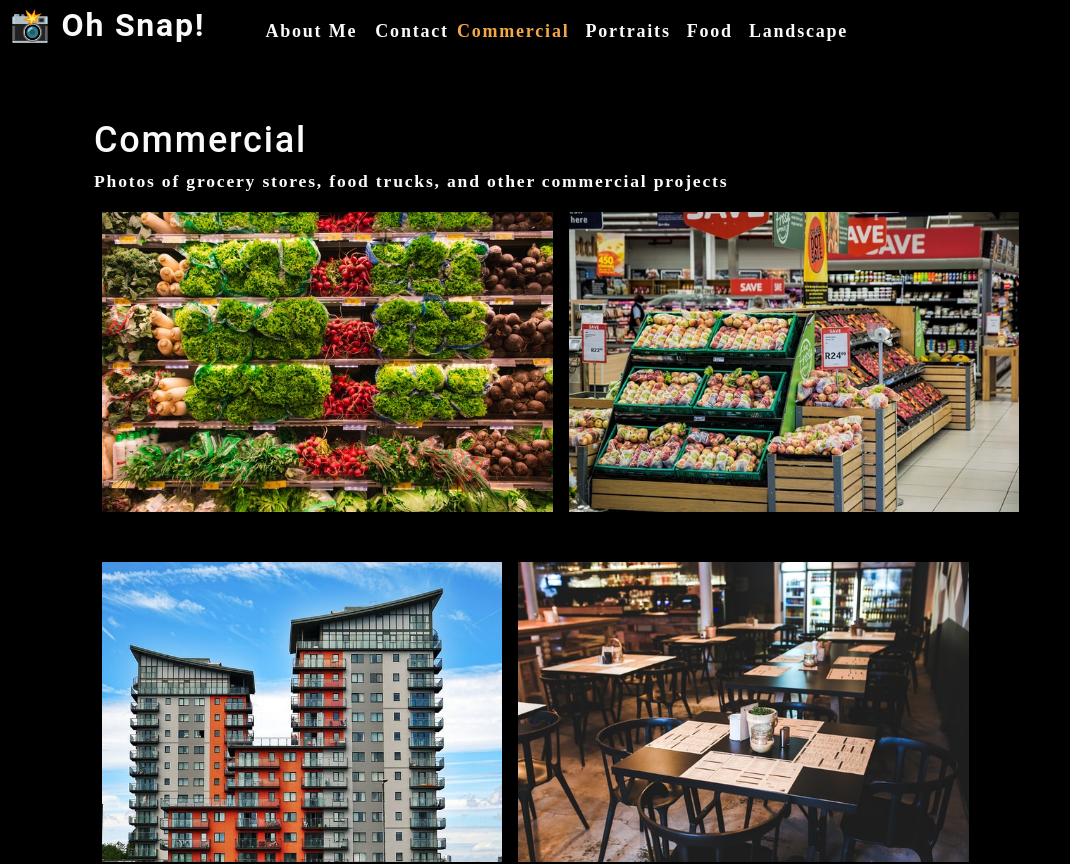
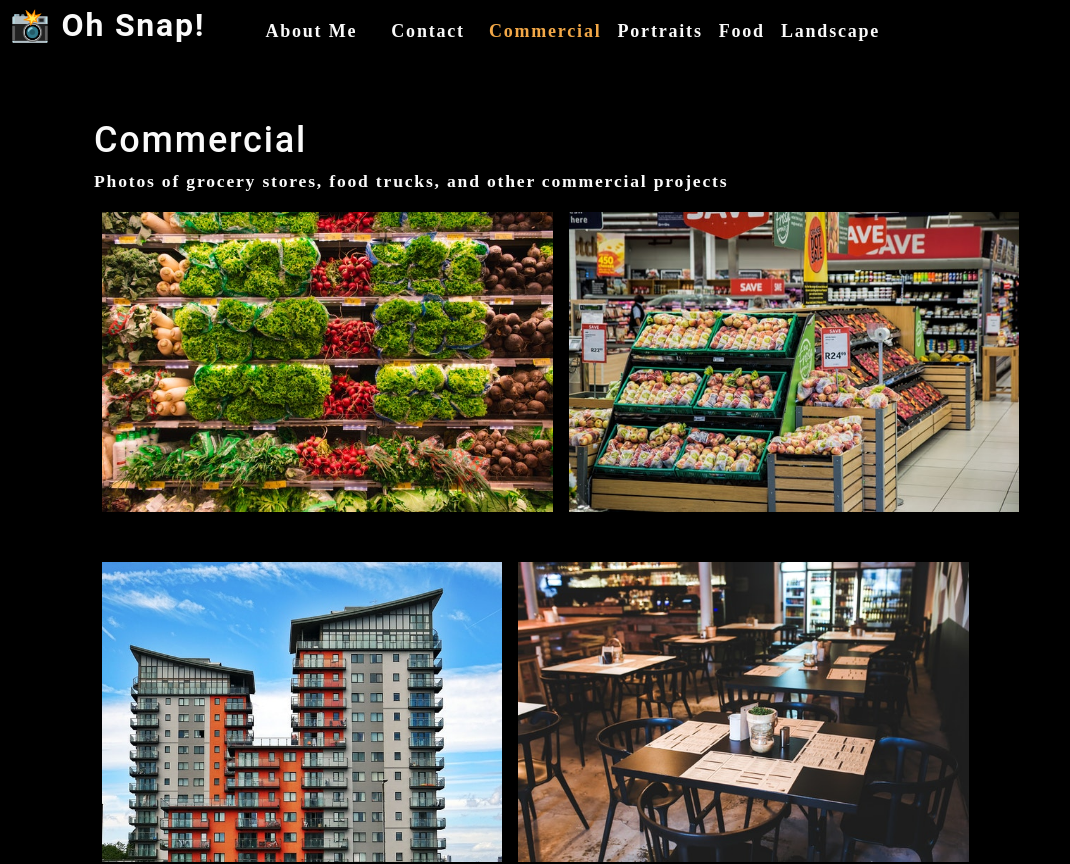
Before and after one commit to kaiafay/photo-port, a React (Create React App) app: page / in a window 1280 px wide. Shown: the top 864 px of the page, without its empty margins (0-1070 px from the left). Built offline with nearby package versions, Linux system fonts and the light colour scheme; the HTML template or start-up script is replaced by a standard one.

Commit message:
add conditional styling to the navigation bar

```diff
--- a/src/components/Nav/index.js
+++ b/src/components/Nav/index.js
@@ -26,14 +26,14 @@
                     <li className='mx-2'>
                         <a data-testid='about' href='#about' onClick={() => setContactSelected(false)}>About Me</a>
                     </li>
-                    <li>
+                    <li className={`mx-2 ${contactSelected && 'navActive'}`}>
                         <span onClick={() => setContactSelected(true)}>Contact</span>
                     </li>
                     {/* when mapping over an array in JSX, return only a single JSX element */}
                     {categories.map((category) => (
                         // when mapping over anything in JSX, the outermost element must have a key attribute that is unique
                         // this helps React keep track of items in the virtual DOM
-                        <li className={`mx-1 ${currentCategory.name === category.name && 'navActive'}`} key={category.name}>
+                        <li className={`mx-1 ${currentCategory.name === category.name && !contactSelected && 'navActive'}`} key={category.name}>
                             <span onClick={() => {setCurrentCategory(category); setContactSelected(false)}}>{capitalizeFirstLetter(category.name)}</span>
                         </li>
                     ))}
```
